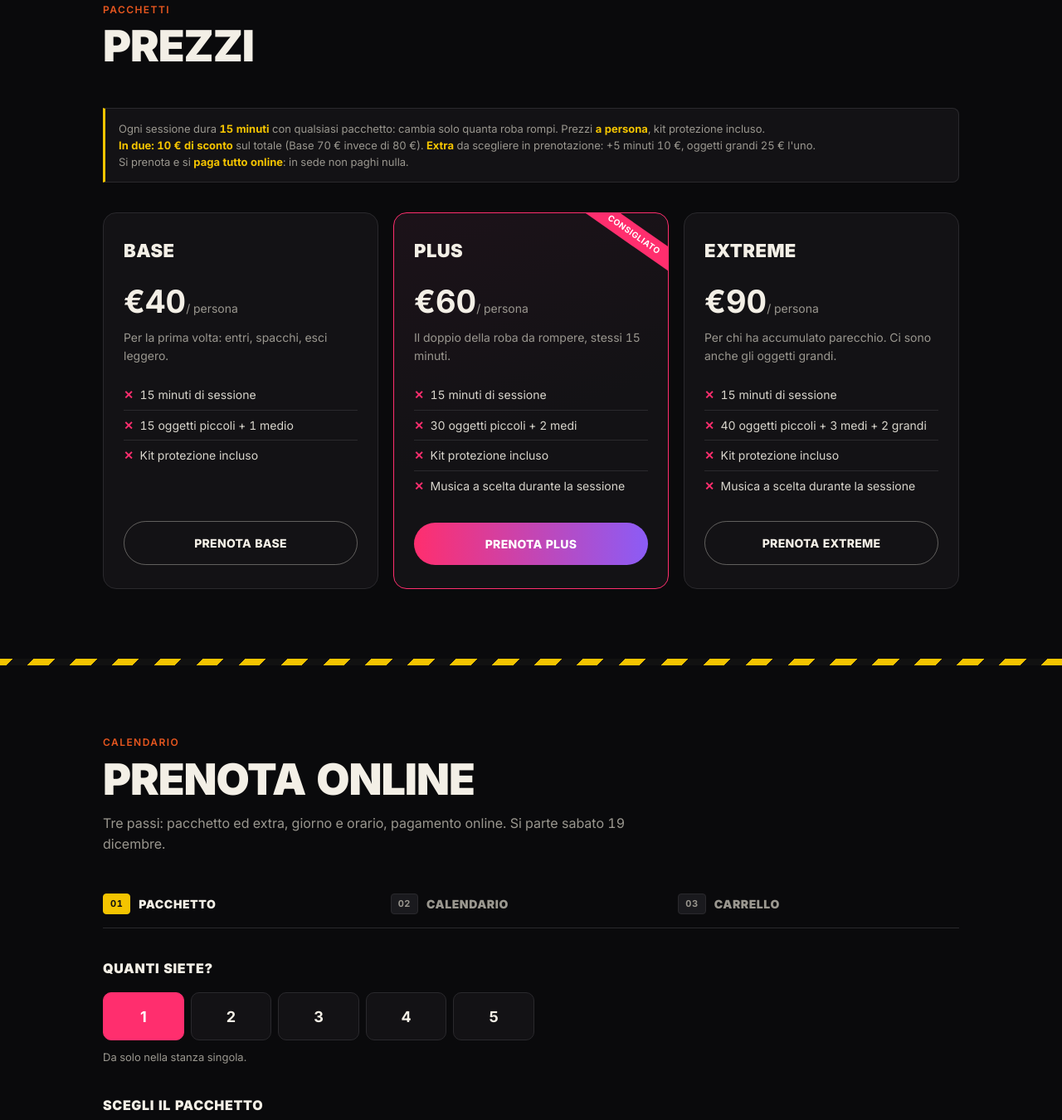
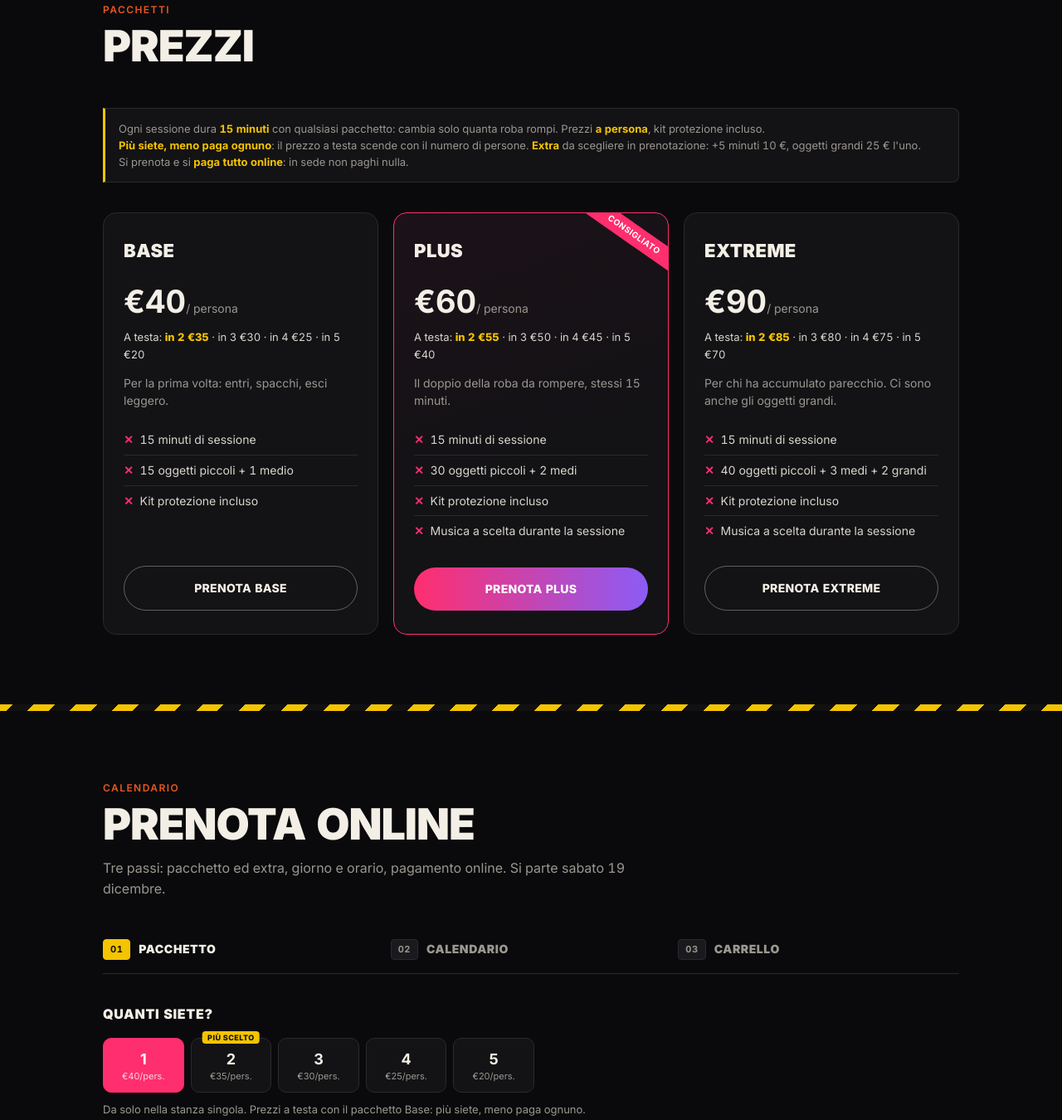
Before and after one commit to yassmilan88-glitch/rageroomcuneo, a website: page index.html in a window 1280 px wide. Shown: the part 2071-3421 px from the top of the page at 83% size. Drawn offline with Linux system fonts and the light colour scheme; no server answers.

Commit message:
Prezzi per gruppo: −5 € a testa per ogni persona in più (#7)
Tolto lo sconto coppia. Il prezzo a testa scende con il numero di
persone (Base 40/35/30/25/20 €), su sito, prenotazione e buoni regalo;
etichetta "Più scelto" su 2 persone.


Claude-Session: https://claude.ai/code/session_01DbkhLfcRn8Ps5zNrHDcy2v

Co-authored-by: Claude <noreply@anthropic.com>

```diff
--- a/index.html
+++ b/index.html
@@ -417,7 +417,12 @@
   .bk-pane{ display:grid; gap:30px; }
   @media(min-width:520px){ .bk-pane{ gap:36px; } }
   .bk-people{ display:grid; grid-template-columns:repeat(5,1fr); gap:8px; max-width:520px; }
-  .bk-people .slot{ font-size:18px; }
+  .bk-people .slot{ font-size:18px; position:relative; padding-top:14px; }
+  .bk-people .slot span{ font-size:11px; }
+  .bk-people .pop{ position:absolute; top:-9px; left:50%; transform:translateX(-50%); background:var(--yellow); color:#111; font-style:normal; font-size:9px; font-weight:800; letter-spacing:0.05em; text-transform:uppercase; padding:2px 6px; border-radius:4px; white-space:nowrap; line-height:1.3; }
+  .bk-pkg-head .rm-per{ display:block; font-size:11px; font-weight:600; color:var(--dim); text-align:right; margin-top:2px; }
+  .price-card .per-group{ font-size:13px; color:#d8d5cc; margin:0 0 14px; }
+  .price-card .per-group b{ color:var(--yellow); font-weight:800; }
   .bk-hint{ color:var(--dim); font-size:13px; margin-top:10px; }
   .bk-pkgs{ display:grid; gap:12px; max-width:720px; }
   .bk-pkg-head{ position:relative; width:100%; display:grid; grid-template-columns:1fr auto; gap:0 16px; align-items:center; }
@@ -605,13 +610,14 @@
     </div>
     <div class="price-note">
       Ogni sessione dura <strong>15 minuti</strong> con qualsiasi pacchetto: cambia solo quanta roba rompi. Prezzi <strong>a persona</strong>, kit protezione incluso.<br>
-      <strong>In due: 10 € di sconto</strong> sul totale (Base 70 € invece di 80 €). <strong>Extra</strong> da scegliere in prenotazione: +5 minuti 10 €, oggetti grandi 25 € l'uno.<br>
+      <strong>Più siete, meno paga ognuno</strong>: il prezzo a testa scende con il numero di persone. <strong>Extra</strong> da scegliere in prenotazione: +5 minuti 10 €, oggetti grandi 25 € l'uno.<br>
       Si prenota e si <strong>paga tutto online</strong>: in sede non paghi nulla.
     </div>
     <div class="pricing-grid">
       <div class="price-card">
         <h3>Base</h3>
         <div class="price mono">€40<span>/ persona</span></div>
+        <div class="per-group">A testa: <b>in 2 €35</b> · in 3 €30 · in 4 €25 · in 5 €20</div>
         <div class="desc">Per la prima volta: entri, spacchi, esci leggero.</div>
         <ul>
           <li>15 minuti di sessione</li>
@@ -623,6 +629,7 @@
       <div class="price-card featured">
         <h3>Plus</h3>
         <div class="price mono">€60<span>/ persona</span></div>
+        <div class="per-group">A testa: <b>in 2 €55</b> · in 3 €50 · in 4 €45 · in 5 €40</div>
         <div class="desc">Il doppio della roba da rompere, stessi 15 minuti.</div>
         <ul>
           <li>15 minuti di sessione</li>
@@ -635,6 +642,7 @@
       <div class="price-card">
         <h3>Extreme</h3>
         <div class="price mono">€90<span>/ persona</span></div>
+        <div class="per-group">A testa: <b>in 2 €85</b> · in 3 €80 · in 4 €75 · in 5 €70</div>
         <div class="desc">Per chi ha accumulato parecchio. Ci sono anche gli oggetti grandi.</div>
         <ul>
           <li>15 minuti di sessione</li>
@@ -676,11 +684,11 @@
         <div>
           <div class="bk-label">Quanti siete?</div>
           <div class="bk-people" id="bwPeople">
-            <button type="button" class="slot" data-n="1" aria-pressed="true">1</button>
-            <button type="button" class="slot" data-n="2" aria-pressed="false">2</button>
-            <button type="button" class="slot" data-n="3" aria-pressed="false">3</button>
-            <button type="button" class="slot" data-n="4" aria-pressed="false">4</button>
-            <button type="button" class="slot" data-n="5" aria-pressed="false">5</button>
+            <button type="button" class="slot" data-n="1" aria-pressed="true">1<span data-per></span></button>
+            <button type="button" class="slot" data-n="2" aria-pressed="false"><i class="pop">Più scelto</i>2<span data-per></span></button>
+            <button type="button" class="slot" data-n="3" aria-pressed="false">3<span data-per></span></button>
+            <button type="button" class="slot" data-n="4" aria-pressed="false">4<span data-per></span></button>
+            <button type="button" class="slot" data-n="5" aria-pressed="false">5<span data-per></span></button>
           </div>
           <p class="bk-hint" id="bwPeopleHint">Da solo nella stanza singola.</p>
         </div>
@@ -874,7 +882,7 @@
             <label for="gfPeople">Per quante persone</label>
             <select id="gfPeople">
               <option value="1">1 persona</option>
-              <option value="2" selected>2 persone (10 € di sconto)</option>
+              <option value="2" selected>2 persone · il più scelto</option>
               <option value="3">3 persone</option>
               <option value="4">4 persone</option>
               <option value="5">5 persone</option>
@@ -1001,7 +1009,7 @@
   if (!flow) return;
   var $ = function (id) { return document.getElementById(id); };
 
-  /* Pacchetti: prezzo e oggetti a persona. In due 10 € di sconto sul totale. */
+  /* Pacchetti: prezzo e oggetti a persona. Il prezzo a testa scende di 5 € per ogni persona in più. */
   var PACKAGES = {
     base: { name: 'Base', price: 4000, small: 15, medium: 1, large: 0 },
     plus: { name: 'Plus', price: 6000, small: 30, medium: 2, large: 0 },
@@ -1034,7 +1042,9 @@
   }
 
   /* ---------- Prezzi ---------- */
-  function packagePrice(id, n) { return PACKAGES[id].price * n - (n === 2 ? 1000 : 0); }
+  var GROUP_STEP = 500;
+  function perPerson(id, n) { return PACKAGES[id].price - GROUP_STEP * (n - 1); }
+  function packagePrice(id, n) { return perPerson(id, n) * n; }
   function multiplier() { return (state.date && state.multipliers[state.date]) || 1; }
   function subtotal() { return packagePrice(state.pkg, state.people) + (state.minutes / 5) * EXTRA_5MIN + state.big * EXTRA_BIG; }
   function total() { return subtotal() * multiplier(); }
@@ -1051,11 +1061,15 @@
   }
 
   /* ---------- Passo 1: persone, pacchetto, extra ---------- */
-  var peopleHints = { 1: 'Da solo nella stanza singola.', 2: 'In due: €10 di sconto sul totale.', 3: 'Gruppo nella sala festa.', 4: 'Gruppo nella sala festa.', 5: 'Gruppo nella sala festa, massimo 5 persone.' };
+  var peopleHints = { 1: 'Da solo nella stanza singola.', 2: 'In due nella stanza doppia.', 3: 'Gruppo nella sala festa.', 4: 'Gruppo nella sala festa.', 5: 'Gruppo nella sala festa, massimo 5 persone.' };
   function renderStep1() {
     var pb = $('bwPeople').querySelectorAll('button');
-    for (var i = 0; i < pb.length; i++) pb[i].setAttribute('aria-pressed', +pb[i].getAttribute('data-n') === state.people ? 'true' : 'false');
-    $('bwPeopleHint').textContent = peopleHints[state.people];
+    for (var i = 0; i < pb.length; i++) {
+      var pn = +pb[i].getAttribute('data-n');
+      pb[i].setAttribute('aria-pressed', pn === state.people ? 'true' : 'false');
+      pb[i].querySelector('[data-per]').textContent = euro(perPerson(state.pkg, pn)) + '/pers.';
+    }
+    $('bwPeopleHint').textContent = peopleHints[state.people] + ' Prezzi a testa con il pacchetto ' + PACKAGES[state.pkg].name + ': più siete, meno paga ognuno.';
     var cards = $('bwPkgs').querySelectorAll('.bk-pkg');
     for (var j = 0; j < cards.length; j++) {
       var id = cards[j].getAttribute('data-pkg'), on = id === state.pkg;
@@ -1064,7 +1078,8 @@
       head.setAttribute('aria-expanded', on ? 'true' : 'false');
       head.setAttribute('aria-pressed', on ? 'true' : 'false');
       cards[j].querySelector('[data-objects]').textContent = objectsText(id, state.people);
-      cards[j].querySelector('[data-price]').textContent = euro(packagePrice(id, state.people));
+      cards[j].querySelector('[data-price]').innerHTML = euro(packagePrice(id, state.people)) +
+        (state.people > 1 ? '<span class="rm-per">' + euro(perPerson(id, state.people)) + ' a testa</span>' : '');
     }
     // Gli extra si aprono sotto il pacchetto scelto.
     var extras = $('bwExtras'), sel = $('bwPkgs').querySelector('.bk-pkg.on');
@@ -1415,7 +1430,7 @@
   function total() {
     if (!room) return 0;
     var n = parseInt(peopleEl.value, 10) || 1;
-    return PRICES[room] * n - (n === 2 ? 1000 : 0);
+    return (PRICES[room] - 500 * (n - 1)) * n;
   }
   function refresh() {
     totalEl.textContent = room ? euro(total()) : '€—';
```
Also changed, not shown: lib/booking.ts (+10 -8 lines).
